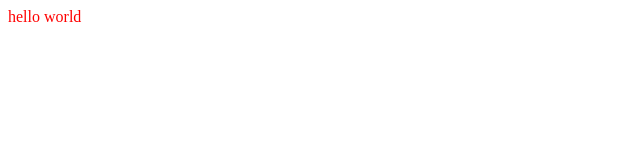
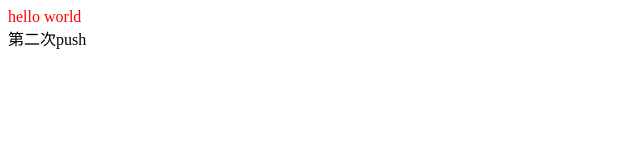
Before and after one commit to lianghl0416/study-plan, a plain HTML site: page day-01/index.html in a window 1280 px wide. Shown: the whole page, without its empty margins (0-640 px from the left). Drawn offline with Linux system fonts and the light colour scheme.

Commit message:
第二次push

```diff
--- a/day-01/index.html
+++ b/day-01/index.html
@@ -11,6 +11,7 @@
 <body>
     <script src="./main.js"></script>
     <div class="hello">hello world</div>
+    <div>第二次push</div>
 </body>
 
 </html>
```
